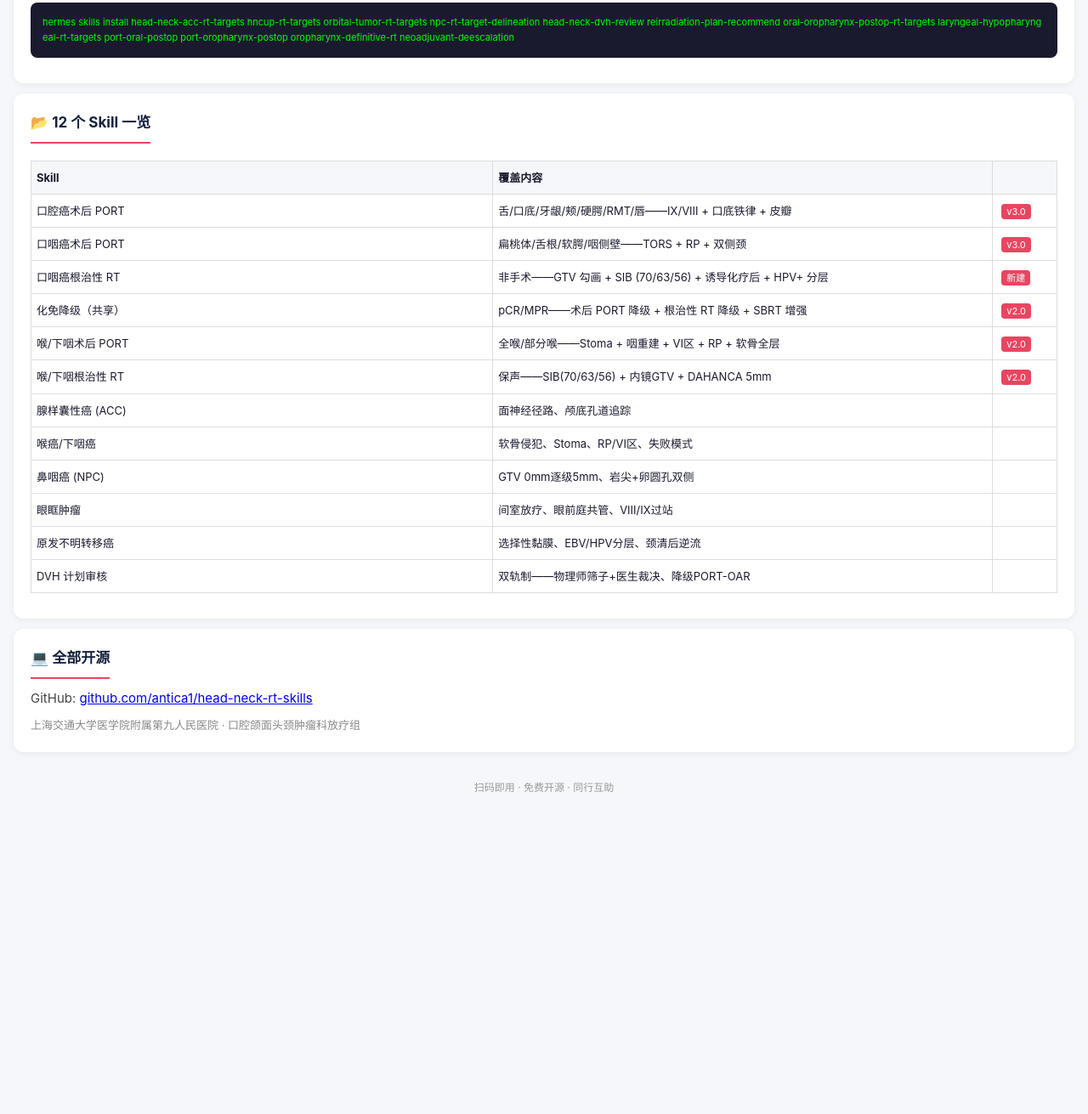
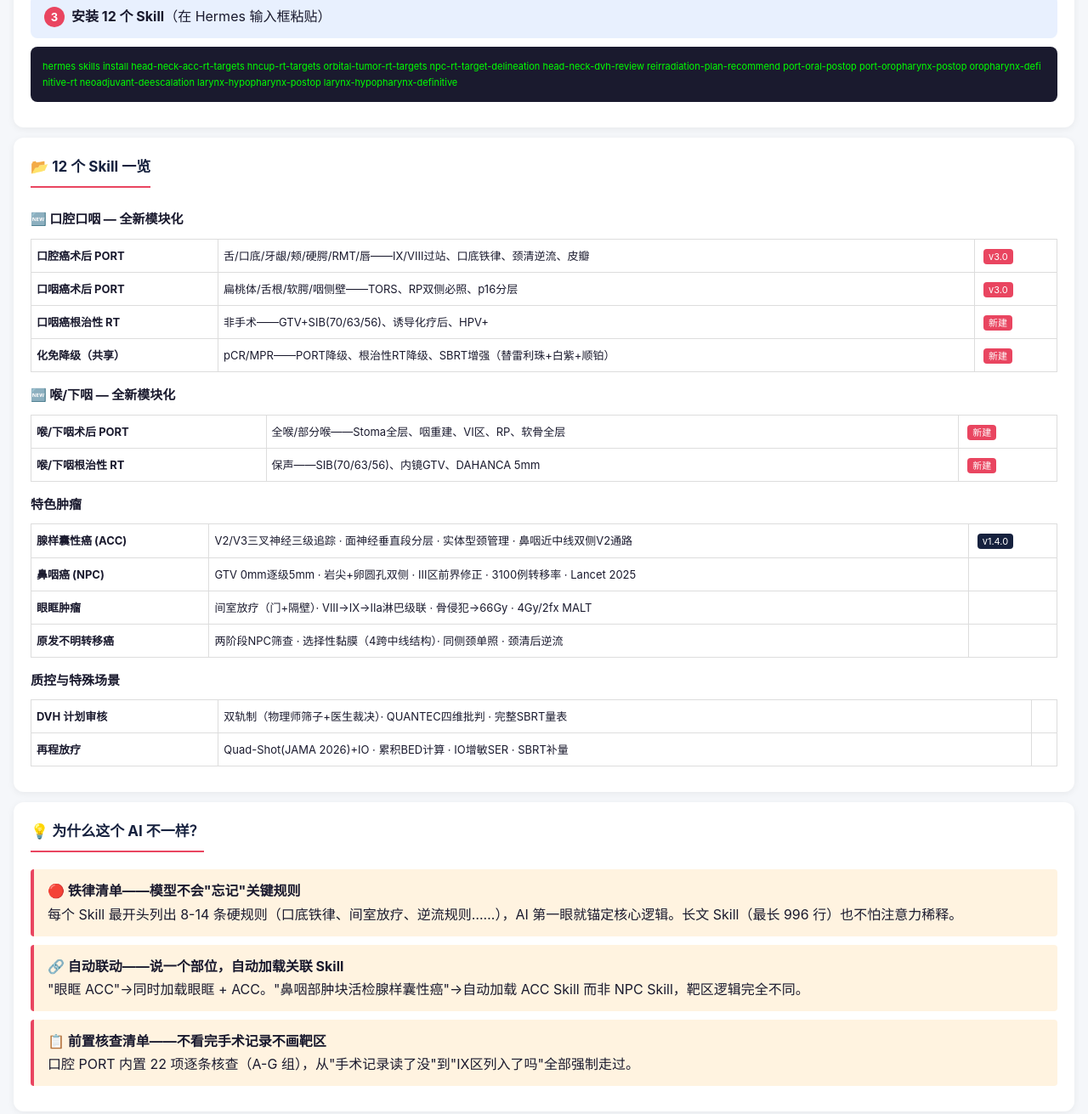
Before and after one commit to antica1/head-neck-rt-skills, a plain HTML site: page index.html in a window 1280 px wide. Shown: the part 733-2044 px from the top of the page at 85% size. Before the commit the page ends 1690 px from the top, so only its background shows below. Drawn offline with Linux system fonts and the light colour scheme.

Commit message:
docs: update landing page — add 铁律清单/auto-linking/checklist highlights, fix ACC description to v1.4.0, improve orbital/HNCUP/喉/下咽 wording

```diff
--- a/index.html
+++ b/index.html
@@ -9,7 +9,7 @@
 body { font-family: -apple-system, BlinkMacSystemFont, "Segoe UI", sans-serif; background:#f5f7fa; color:#1a1a2e; line-height:1.7; padding:0; max-width:100vw; overflow-x:hidden; }
 .header { background:linear-gradient(135deg,#1a1a2e,#16213e); color:#fff; padding:28px 20px 20px; text-align:center; }
 .header h1 { font-size:22px; margin-bottom:6px; }
-.header p { font-size:14px; opacity:0.8; }
+.header p { font-size:14px; opacity:0.8; line-height:1.6; }
 .card { background:#fff; margin:12px 16px; border-radius:12px; padding:20px; box-shadow:0 2px 8px rgba(0,0,0,0.06); }
 .card h2 { font-size:17px; color:#16213e; margin-bottom:10px; padding-bottom:8px; border-bottom:2px solid #e94560; display:inline-block; }
 .card p, .card li { font-size:15px; color:#444; }
@@ -18,6 +18,7 @@ body { font-family: -apple-system, BlinkMacSystemFont, "Segoe UI", sans-serif; b
 .step { background:#e8f0fe; border-radius:8px; padding:12px 16px; margin:10px 0; }
 .step .num { display:inline-block; width:24px;height:24px; background:#e94560; color:#fff; border-radius:50%; text-align:center; line-height:24px; font-size:13px; font-weight:bold; margin-right:8px; }
 .new-badge { background:#e94560; color:#fff; font-size:11px; padding:2px 6px; border-radius:4px; margin-left:4px; }
+.iron-badge { background:#16213e; color:#fff; font-size:11px; padding:2px 6px; border-radius:4px; margin-left:4px; }
 code { background:#f0f0f0; padding:2px 6px; border-radius:4px; font-size:13px; word-break:break-all; }
 .cmd { background:#1a1a2e; color:#0f0; padding:14px; border-radius:8px; font-size:11px; overflow-x:auto; white-space:pre-wrap; word-break:break-all; margin:10px 0; }
 .btn { display:block; background:#e94560; color:#fff; text-align:center; padding:14px; border-radius:10px; font-size:16px; font-weight:bold; text-decoration:none; margin:16px; }
@@ -26,24 +27,25 @@ code { background:#f0f0f0; padding:2px 6px; border-radius:4px; font-size:13px; w
 table { width:100%; border-collapse:collapse; font-size:13px; margin:10px 0; }
 td, th { border:1px solid #ddd; padding:8px 6px; text-align:left; }
 th { background:#f5f7fa; font-weight:bold; }
-td:first-child, th:first-child { width:45%; }
+.highlight-box { background:#fff3e0; border-left:4px solid #e94560; padding:12px 16px; border-radius:4px; margin:10px 0; }
 </style>
 </head>
 <body>
 
 <div class="header">
   <h1>🎯 头颈放疗靶区 AI 分析系统</h1>
-  <p>12 个 Skill | v3.0+ 全新模块化 | AJCC 第 9 版 | 开源免费</p>
+  <p>12 个专科 Skill · AJCC 第 9 版 · Lancet 2025/IG-2024<br>🔴 铁律清单 · 🔗 自动联动 · 📋 前置核查 · 🏥 九院经验编码</p>
 </div>
 
 <div class="card">
   <h2>✨ 能帮你做什么？</h2>
   <ul>
     <li>📋 <b>AJCC 第 9 版自动分期 + 验证</b>——病史分期有矛盾？AI 指出并给出正确分期</li>
-    <li>🎯 <b>靶区规划方案</b>——CTV 层级、剂量、豁免区、加量区，每行附理由</li>
+    <li>🎯 <b>完整靶区规划方案</b>——CTV 逐层定义、剂量、豁免区、加量区，每行附理由</li>
+    <li>🔴 <b>铁律清单——模型不遗漏</b>——每个 Skill 开头列出 8-14 条不可违反的硬规则（口底铁律、间室放疗、逆流规则……）</li>
+    <li>🔗 <b>多 Skill 自动联动</b>——说"眼眶 ACC"，自动同时加载眼眶和 ACC 两个 Skill</li>
     <li>📝 <b>可粘贴进病历的摘要</b>——住院医生直接复制进首次病程录</li>
-    <li>🔬 <b>完整推理链条</b>——为什么 T2 不是 T3？为什么降级？为什么加量？</li>
-    <li>⚠️ <b>手术不易切净区自动标记</b>——茎乳孔、颅底、翼腭窝……病理阴性也要考虑加量</li>
+    <li>⚠️ <b>手术不易切净区自动标记</b>——茎乳孔、颅底、翼腭窝……病理阴性也考虑加量</li>
   </ul>
 </div>
 
@@ -55,26 +57,55 @@ td:first-child, th:first-child { width:45%; }
   <div class="step"><span class="num">2</span><b>配置 AI 模型</b><br>注册 DeepSeek（platform.deepseek.com，手机号免费注册）→ 填入 Hermes 设置</div>
 
   <div class="step"><span class="num">3</span><b>安装 12 个 Skill</b>（在 Hermes 输入框粘贴）</div>
-  <div class="cmd">hermes skills install head-neck-acc-rt-targets hncup-rt-targets orbital-tumor-rt-targets npc-rt-target-delineation head-neck-dvh-review reirradiation-plan-recommend oral-oropharynx-postop-rt-targets laryngeal-hypopharyngeal-rt-targets port-oral-postop port-oropharynx-postop oropharynx-definitive-rt neoadjuvant-deescalation</div>
+  <div class="cmd">hermes skills install head-neck-acc-rt-targets hncup-rt-targets orbital-tumor-rt-targets npc-rt-target-delineation head-neck-dvh-review reirradiation-plan-recommend port-oral-postop port-oropharynx-postop oropharynx-definitive-rt neoadjuvant-deescalation larynx-hypopharynx-postop larynx-hypopharynx-definitive</div>
 </div>
 
 <div class="card">
   <h2>📂 12 个 Skill 一览</h2>
+
+  <h3 style="font-size:15px;margin:14px 0 6px">🆕 口腔口咽 — 全新模块化</h3>
   <table>
-    <tr><th>Skill</th><th>覆盖内容</th><th></th></tr>
-    <tr><td>口腔癌术后 PORT</td><td>舌/口底/牙龈/颊/硬腭/RMT/唇——IX/VIII + 口底铁律 + 皮瓣</td><td><span class="new-badge">v3.0</span></td></tr>
-    <tr><td>口咽癌术后 PORT</td><td>扁桃体/舌根/软腭/咽侧壁——TORS + RP + 双侧颈</td><td><span class="new-badge">v3.0</span></td></tr>
-    <tr><td>口咽癌根治性 RT</td><td>非手术——GTV 勾画 + SIB (70/63/56) + 诱导化疗后 + HPV+ 分层</td><td><span class="new-badge">新建</span></td></tr>
-    <tr><td>化免降级（共享）</td><td>pCR/MPR——术后 PORT 降级 + 根治性 RT 降级 + SBRT 增强</td><td><span class="new-badge">v2.0</span></td></tr>
-    <tr><td>喉/下咽术后 PORT</td><td>全喉/部分喉——Stoma + 咽重建 + VI区 + RP + 软骨全层</td><td><span class="new-badge">v2.0</span></td></tr>
-    <tr><td>喉/下咽根治性 RT</td><td>保声——SIB(70/63/56) + 内镜GTV + DAHANCA 5mm</td><td><span class="new-badge">v2.0</span></td></tr>
-    <tr><td>腺样囊性癌 (ACC)</td><td>面神经径路、颅底孔道追踪</td><td></td></tr>
-    <tr><td>喉癌/下咽癌</td><td>软骨侵犯、Stoma、RP/Ⅵ区、失败模式</td><td></td></tr>
-    <tr><td>鼻咽癌 (NPC)</td><td>GTV 0mm逐级5mm、岩尖+卵圆孔双侧</td><td></td></tr>
-    <tr><td>眼眶肿瘤</td><td>间室放疗、眼前庭共管、VIII/IX过站</td><td></td></tr>
-    <tr><td>原发不明转移癌</td><td>选择性黏膜、EBV/HPV分层、颈清后逆流</td><td></td></tr>
-    <tr><td>DVH 计划审核</td><td>双轨制——物理师筛子+医生裁决、降级PORT-OAR</td><td></td></tr>
+    <tr><td><b>口腔癌术后 PORT</b></td><td>舌/口底/牙龈/颊/硬腭/RMT/唇——IX/VIII过站、口底铁律、颈清逆流、皮瓣</td><td><span class="new-badge">v3.0</span></td></tr>
+    <tr><td><b>口咽癌术后 PORT</b></td><td>扁桃体/舌根/软腭/咽侧壁——TORS、RP双侧必照、p16分层</td><td><span class="new-badge">v3.0</span></td></tr>
+    <tr><td><b>口咽癌根治性 RT</b></td><td>非手术——GTV+SIB(70/63/56)、诱导化疗后、HPV+</td><td><span class="new-badge">新建</span></td></tr>
+    <tr><td><b>化免降级（共享）</b></td><td>pCR/MPR——PORT降级、根治性RT降级、SBRT增强（替雷利珠+白紫+顺铂）</td><td><span class="new-badge">新建</span></td></tr>
   </table>
+
+  <h3 style="font-size:15px;margin:14px 0 6px">🆕 喉/下咽 — 全新模块化</h3>
+  <table>
+    <tr><td><b>喉/下咽术后 PORT</b></td><td>全喉/部分喉——Stoma全层、咽重建、VI区、RP、软骨全层</td><td><span class="new-badge">新建</span></td></tr>
+    <tr><td><b>喉/下咽根治性 RT</b></td><td>保声——SIB(70/63/56)、内镜GTV、DAHANCA 5mm</td><td><span class="new-badge">新建</span></td></tr>
+  </table>
+
+  <h3 style="font-size:15px;margin:14px 0 6px">特色肿瘤</h3>
+  <table>
+    <tr><td><b>腺样囊性癌 (ACC)</b></td><td>V2/V3三叉神经三级追踪 · 面神经垂直段分层 · 实体型颈管理 · 鼻咽近中线双侧V2通路</td><td><span class="iron-badge">v1.4.0</span></td></tr>
+    <tr><td><b>鼻咽癌 (NPC)</b></td><td>GTV 0mm逐级5mm · 岩尖+卵圆孔双侧 · III区前界修正 · 3100例转移率 · Lancet 2025</td><td></td></tr>
+    <tr><td><b>眼眶肿瘤</b></td><td>间室放疗（门+隔壁）· VIII→IX→IIa淋巴级联 · 骨侵犯→66Gy · 4Gy/2fx MALT</td><td></td></tr>
+    <tr><td><b>原发不明转移癌</b></td><td>两阶段NPC筛查 · 选择性黏膜（4跨中线结构）· 同侧颈单照 · 颈清后逆流</td><td></td></tr>
+  </table>
+
+  <h3 style="font-size:15px;margin:14px 0 6px">质控与特殊场景</h3>
+  <table>
+    <tr><td><b>DVH 计划审核</b></td><td>双轨制（物理师筛子+医生裁决）· QUANTEC四维批判 · 完整SBRT量表</td><td></td></tr>
+    <tr><td><b>再程放疗</b></td><td>Quad-Shot(JAMA 2026)+IO · 累积BED计算 · IO增敏SER · SBRT补量</td><td></td></tr>
+  </table>
+</div>
+
+<div class="card">
+  <h2>💡 为什么这个 AI 不一样？</h2>
+  <div class="highlight-box">
+    <b>🔴 铁律清单——模型不会"忘记"关键规则</b><br>
+    每个 Skill 最开头列出 8-14 条硬规则（口底铁律、间室放疗、逆流规则……），AI 第一眼就锚定核心逻辑。长文 Skill（最长 996 行）也不怕注意力稀释。
+  </div>
+  <div class="highlight-box">
+    <b>🔗 自动联动——说一个部位，自动加载关联 Skill</b><br>
+    "眼眶 ACC"→同时加载眼眶 + ACC。"鼻咽部肿块活检腺样囊性癌"→自动加载 ACC Skill 而非 NPC Skill，靶区逻辑完全不同。
+  </div>
+  <div class="highlight-box">
+    <b>📋 前置核查清单——不看完手术记录不画靶区</b><br>
+    口腔 PORT 内置 22 项逐条核查（A-G 组），从"手术记录读了没"到"IX区列入了吗"全部强制走过。
+  </div>
 </div>
 
 <div class="card">
```
Also changed, not shown: README.md.
